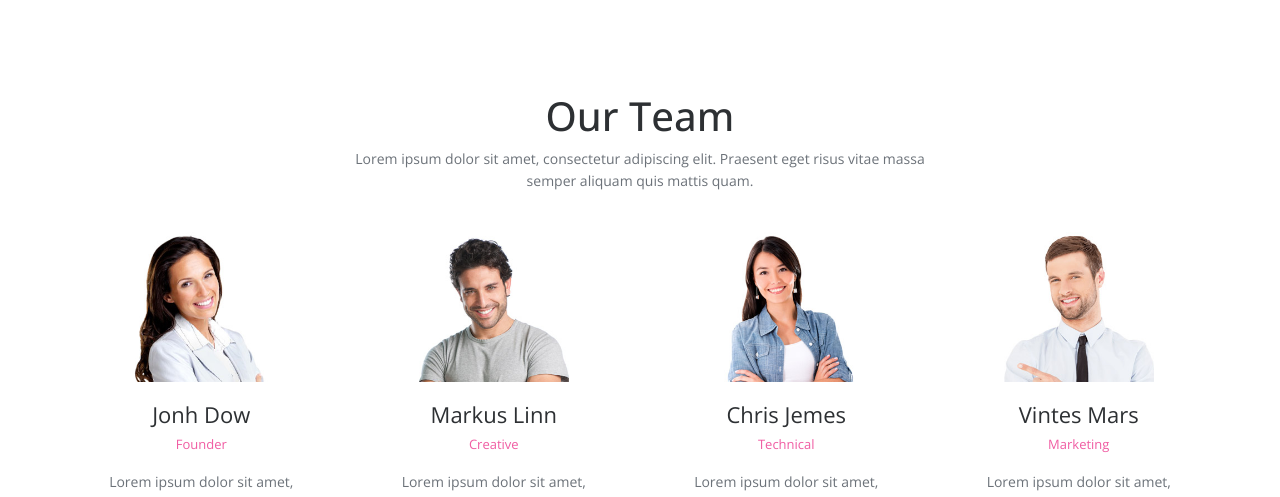
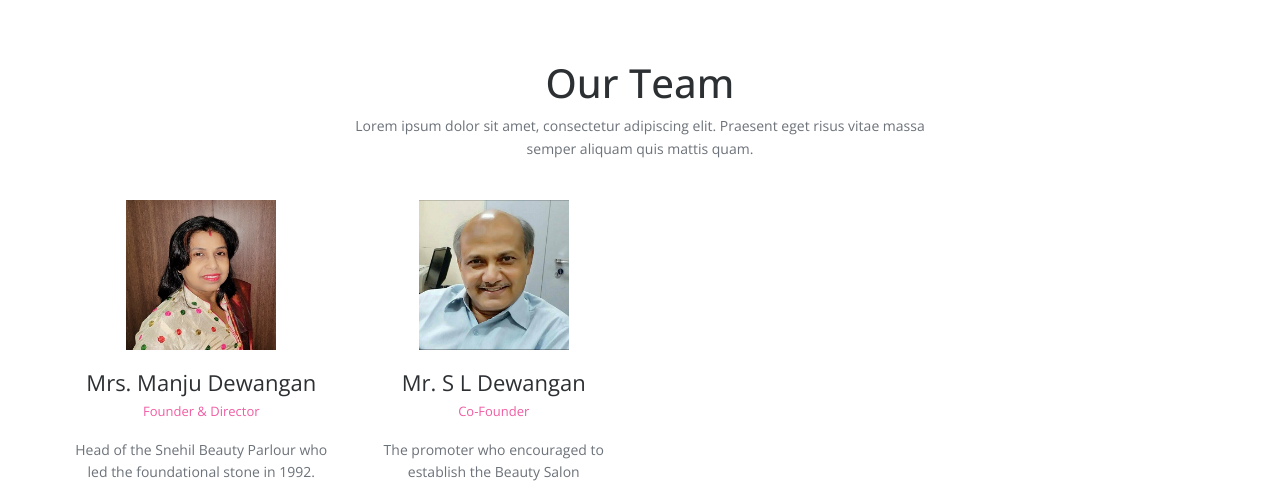
Before and after one commit to Yashdew/Snehil, a plain HTML site: page index.html in a window 1280 px wide. Shown: the part 3208-3705 px from the top of the page. Drawn offline with nearby package versions, Linux system fonts and the light colour scheme; files whose address does not match are found by name.

Commit message:
Added pics and some description

```diff
--- a/index.html
+++ b/index.html
@@ -57,9 +57,9 @@
   <div class="container">
     <div class="col-md-8 col-md-offset-2 text-center">
       <h3>Aromatic Beauty Saloon and Spa!</h3>
-      <p>Snehil is that place for women. It is an oasis to detox, rejuvenate and relax!
+      <p>Snehil is that place for women. It is an oasis to detox, rejuvenate and relax!<br>
 
-        Established in 1992, We are happy about the fact that Snehil has trained over 100 staff. Thanks to our customers!
+        Established in 1992, We are happy about the fact that Snehil has trained over 100 staff.<br> Thanks to our customers!
 
         <br> Because when you look good, you feel good!</p>
     </div>
@@ -118,8 +118,8 @@
 <section id="package" class="packageList">
   <div class="container">
       <div class="section-header">
-                <h2 class="wow fadeInDown animated">Package</h2>
-                <p class="wow fadeInDown animated">Lorem ipsum dolor sit amet, consectetur adipiscing elit. Praesent eget risus vitae massa <br> semper aliquam quis mattis quam.</p>
+                <h2 class="wow fadeInDown animated">Packages</h2>
+                <p class="wow fadeInDown animated"></p>
             </div>
     <div class="row">
             <div class="col-md-6">
@@ -129,7 +129,7 @@
                     <ul class="list-default">
                       <br><br>
                     </ul>
-                    <strong class="price"><small>$</small>38</strong>
+                    <strong class="price"><small>₹</small>38</strong>
                 </div><!-- end package -->
 
                 <div class="package wow fadeInLeft animated" data-wow-offset="200" data-wow-delay="300m">
@@ -137,7 +137,7 @@
                     <ul class="list-default">
                     	<br><br>
                     </ul>
-                    <strong class="price"><small>$</small>75</strong>
+                    <strong class="price"><small>₹</small>75</strong>
                 </div><!-- end package -->
 
                 <div class="package no-border wow fadeInLeft animated" data-wow-offset="150" data-wow-delay="400m" >
@@ -156,7 +156,7 @@
                   <ul class="list-default">
                     <br><br>
                   </ul>
-                    <strong class="price"><small>$</small>15</strong>
+                    <strong class="price"><small>₹</small>15</strong>
                 </div><!-- end package -->
 
                 <div class="package wow fadeInRight animated" data-wow-offset="200" data-wow-delay="600m">
@@ -164,7 +164,7 @@
                   <ul class="list-default">
                     <br><br>
                   </ul>
-                    <strong class="price"><small>$</small>84</strong>
+                    <strong class="price"><small>₹</small>84</strong>
                 </div><!-- end package -->
 
                 <div class="package no-border wow fadeInRight animated" data-wow-offset="150" data-wow-delay="700m">
@@ -172,7 +172,7 @@
                   <ul class="list-default">
                     <br><br>
                   </ul>
-                    <strong class="price"><small>$</small>95</strong>
+                    <strong class="price"><small>₹</small>95</strong>
                 </div><!-- end package -->
 
             </div><!-- end col-md-6 -->
@@ -264,8 +264,9 @@
                 <h2 class="wow fadeInDown animated">Our Team</h2>
                 <p class="wow fadeInDown animated">Lorem ipsum dolor sit amet, consectetur adipiscing elit. Praesent eget risus vitae massa <br> semper aliquam quis mattis quam.</p>
       </div>
-    <div class="row">
-      <div class="col-md-3 col-sm-6">
+    <div class="i-am-centered">
+      <div class="row justify-content-center">
+        <!-- <div class="col-md-3 col-sm-6">
           <div class="person"><img src="images/team-1.jpg" alt="" class="img-responsive">
             <div class="person-content">
               <h4>Jonh Dow</h4>
@@ -278,13 +279,13 @@
               <li><a href="#"><span class="fa fa-google-plus"></span></a></li>
             </ul>
           </div>
-      </div>
+        </div> -->
         <div class="col-md-3 col-sm-6">
-        <div class="person"> <img src="images/team-2.jpg" alt="" class="img-responsive">
+          <div class="person"> <img src="images/Mom 3.jpg" alt="" class="img-responsive">
             <div class="person-content">
-            <h4>Markus Linn</h4>
-            <h5 class="role">Creative</h5>
-            <p>Lorem ipsum dolor sit amet, consectetur adipiscing elit eget risus vitae massa.</p>
+              <h4>Mrs. Manju Dewangan</h4>
+              <h5 class="role">Founder & Director</h5>
+              <p>Head of the Snehil Beauty Parlour who led the foundational stone in 1992.</p>
             </div>
             <ul class="social-icons clearfix">
               <li><a href="#" class=""><span class="fa fa-facebook"></span></a></li>
@@ -294,11 +295,11 @@
           </div>
         </div>
         <div class="col-md-3 col-sm-6">
-        <div class="person"> <img src="images/team-3.jpg" alt="" class="img-responsive">
+          <div class="person"> <img src="images/Papa.png" alt="" class="img-responsive">
             <div class="person-content">
-            <h4>Chris Jemes</h4>
-            <h5 class="role">Technical</h5>
-            <p>Lorem ipsum dolor sit amet, consectetur adipiscing elit eget risus vitae massa.</p>
+              <h4>Mr. S L Dewangan</h4>
+              <h5 class="role">Co-founder</h5>
+              <p>The promoter who encouraged to establish the Beauty Salon</p>
             </div>
             <ul class="social-icons clearfix">
               <li><a href="#" class=""><span class="fa fa-facebook"></span></a></li>
@@ -307,7 +308,7 @@
             </ul>
           </div>
         </div>
-      <div class="col-md-3 col-sm-6">
+        <!-- <div class="col-md-3 col-sm-6">
           <div class="person"> <img src="images/team-4.jpg" alt="" class="img-responsive">
             <div class="person-content">
               <h4>Vintes Mars</h4>
@@ -320,8 +321,10 @@
               <li><a href="#" class=""><span class="fa fa-google-plus"></span></a></li>
             </ul>
           </div>
+        </div> -->
       </div>
     </div>
+
   </div>
 </section>
 <!-- our team section -->
```
Also changed, not shown: images/Mom 3.jpg (added), images/Mummy pic.jpg (added), images/Mummy.jpg (added), images/Papa.jpg (added), images/Papa.png (added). Lines whose indentation alone changed are shown as unchanged.
